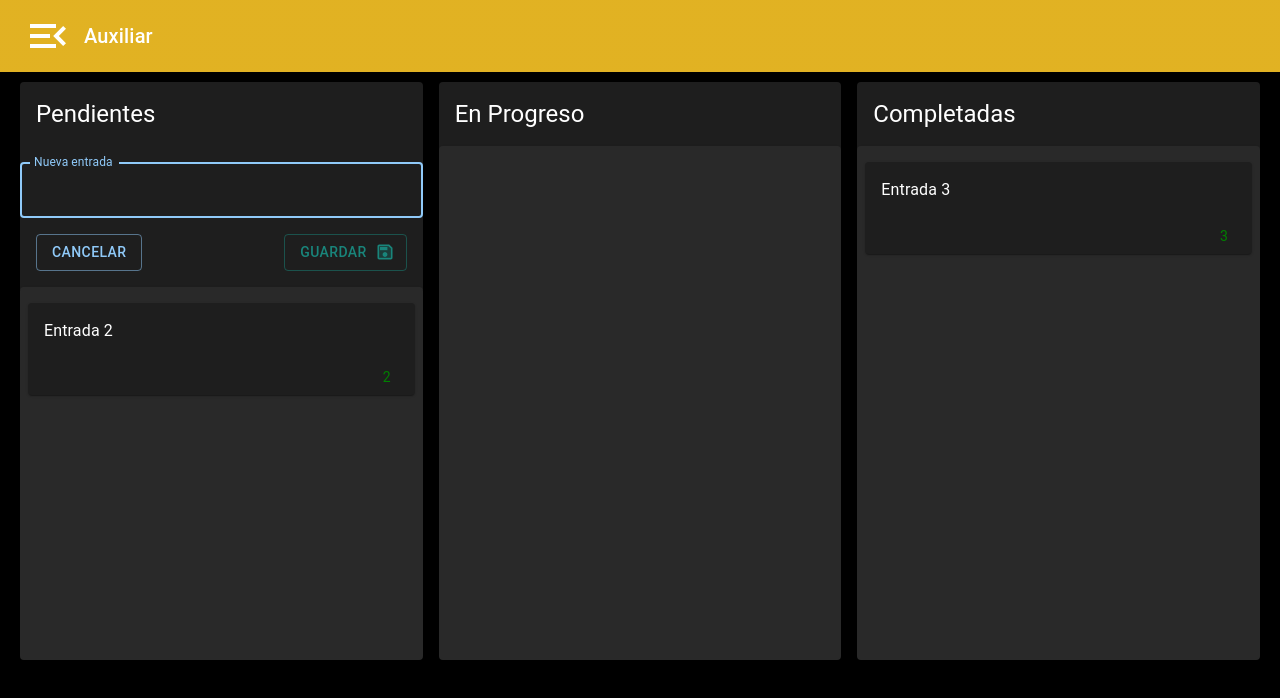
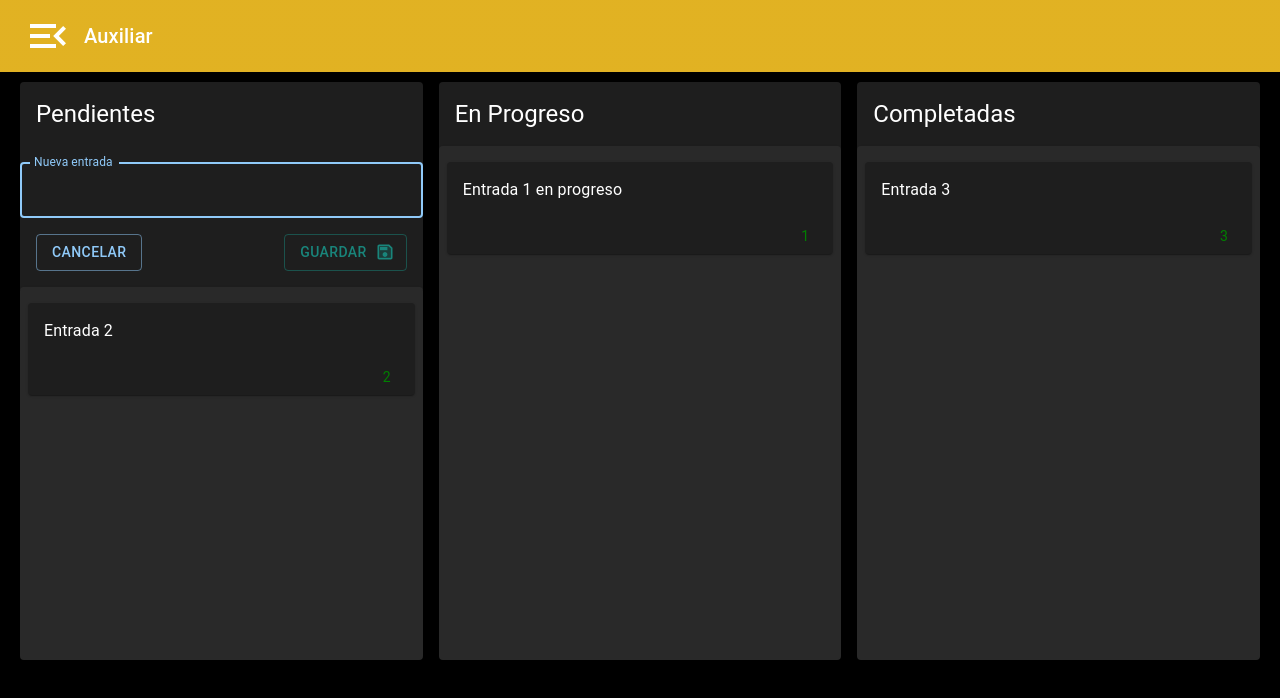
Before and after one commit to davidingles/open-jira, a Next.js app: page / in a window 1280 px wide. Shown: the top 698 px of the page. Built offline with nearby package versions, Linux system fonts and the light colour scheme.

Commit message:
todo funciona final de la seccion

```diff
--- a/app/components/CardDeTareas.tsx
+++ b/app/components/CardDeTareas.tsx
@@ -13,7 +13,6 @@ export const CardDeTareas: FC<Props> = ({ entrada }) => {
   const { estadoArrastrando, estadoCanceloArrastrando} = useContext(ContextoNavbar)
 
   const arrastro = ( event: DragEvent<HTMLDivElement>) => {
-    console.log(event);
     event.dataTransfer.setData('text', entrada._id)
     estadoArrastrando()
   }
--- a/app/components/GridMesa.tsx
+++ b/app/components/GridMesa.tsx
@@ -19,7 +19,7 @@ export const GridMesa = () => {
         <Card sx={{ height: 'calc( 100vh - 222px)' }}>
           <CardHeader title='En Progreso' />
           <Typography variant='h3' color='secondary'>
-            <ListaDeEntradas status='En Progreso' />
+            <ListaDeEntradas status='en progreso' />
           </Typography>
         </Card>
       </Grid>
--- a/app/components/ListaDeEntradas.tsx
+++ b/app/components/ListaDeEntradas.tsx
@@ -3,6 +3,14 @@ import { CardDeTareas } from './CardDeTareas'
 import { EntradaEstado } from '../interfaces/entradas';
 import { FC, useContext, DragEvent } from 'react';
 import { ContextoEntradas } from '../contexto/ctxEntries/ContextoEntradas';
+import { ContextoNavbar } from '../contexto/ctxUi/ContextoNavbar';
+
+const estilos1 = {
+  backgroundColor: 'rgb(222,222,222,.1)',
+  // transition: 'all .3s',
+  border: '3px dashed var(--auxiliar2)',
+  borderRadius: '10px',
+}
 
 interface Props {
   status: EntradaEstado
@@ -10,12 +18,18 @@ interface Props {
 
 export const ListaDeEntradas: FC<Props> = ({ status }) => {
 
-  const { entradas } = useContext(ContextoEntradas)
+  const { entradas, onEntradaActualizada } = useContext(ContextoEntradas)
+  const { isArrastrando, estadoCanceloArrastrando } = useContext(ContextoNavbar)
   const entradasPorEstado = entradas.filter(entrada => entrada.estado === status)
 
   const sueltoDrop = ( e: DragEvent<HTMLDivElement> ) => {
     const id = e.dataTransfer.getData('text');
     console.log(id);
+
+    const entrada = entradas.find(entrada => entrada._id === id)!
+    entrada.estado = status
+    onEntradaActualizada(entrada)
+    estadoCanceloArrastrando()
   }
   const dropPermitido = (e: DragEvent<HTMLDivElement>) => {
     e.preventDefault();
@@ -25,9 +39,10 @@ export const ListaDeEntradas: FC<Props> = ({ status }) => {
     <div
       onDrop={sueltoDrop}
       onDragOver={ dropPermitido }
+      style={ isArrastrando ? estilos1 : null }
     >
       <Paper sx={{ height: 'calc( 100vh - 111px)', overflow: 'scroll', backgroundColor: 'transparent', color: 'var(--auxiliar1)' }}>
-        <List sx={{ opacity: 1 }}>
+        <List sx={{ opacity: isArrastrando ? .3 : 1, transition: 'all .3s' }}>
 
           {entradasPorEstado.map((entrada) => (
 
--- a/app/contexto/ctxEntries/ContextoEntradas.tsx
+++ b/app/contexto/ctxEntries/ContextoEntradas.tsx
@@ -6,7 +6,7 @@ interface ContextProps {
 
     entradas: Entradas[]
     addTarea: (descripcion: string) => void
-
+    onEntradaActualizada: (entrada: Entradas) => void
     }
 
 export const ContextoEntradas = createContext({} as ContextProps);
--- a/app/contexto/ctxEntries/ProviderEntradas.tsx
+++ b/app/contexto/ctxEntries/ProviderEntradas.tsx
@@ -50,11 +50,17 @@ export const ProviderEntradas:FC<Props> = ({ children }) => {
       payload: addNewTarea,
     })
   }
-
+  const onEntradaActualizada = ( entrada: Entradas ) => {
+    dispatch({
+      type: 'TareaActualizada',
+      payload: entrada,
+    })
+  }
  return (
    <ContextoEntradas.Provider value={{
      ...state,
-      addTarea,
+     addTarea,
+     onEntradaActualizada,
    }}>
     {children}
    </ContextoEntradas.Provider>
--- a/app/contexto/ctxEntries/entradasReducer.ts
+++ b/app/contexto/ctxEntries/entradasReducer.ts
@@ -2,10 +2,9 @@ import { TipoDeEntradas } from './ProviderEntradas'
 import { Entradas } from '@/app/interfaces/entradas';
 
 
-type TiposDeAcciones = {
-    type: 'addTarea'
-    payload: Entradas
-  }
+type TiposDeAcciones =
+  | { type: 'addTarea', payload: Entradas }
+  | { type: 'TareaActualizada', payload: Entradas }
 
 export const entradasReducer = ( state: TipoDeEntradas, action: TiposDeAcciones): TipoDeEntradas => {
 
@@ -14,7 +13,17 @@ export const entradasReducer = ( state: TipoDeEntradas, action: TiposDeAcciones)
        return {
          ...state,
          entradas: [...state.entradas, action.payload]
-       }
+      }
+    case 'TareaActualizada':
+      return {
+        ...state,
+        entradas: state.entradas.map(entrada => {
+          if (entrada._id === action.payload._id) {
+            entrada.estado = action.payload.estado
+          }
+          return entrada
+        })
+      }
     default:
       return state;
   }
--- a/app/page.tsx
+++ b/app/page.tsx
@@ -1,6 +1,6 @@
 'use client'
 
-import { Button, Typography, Box, Grid } from '@mui/material'
+import { Box } from '@mui/material'
 import { GridMesa } from './components/GridMesa'
 
 const PageHome = () => {
```
